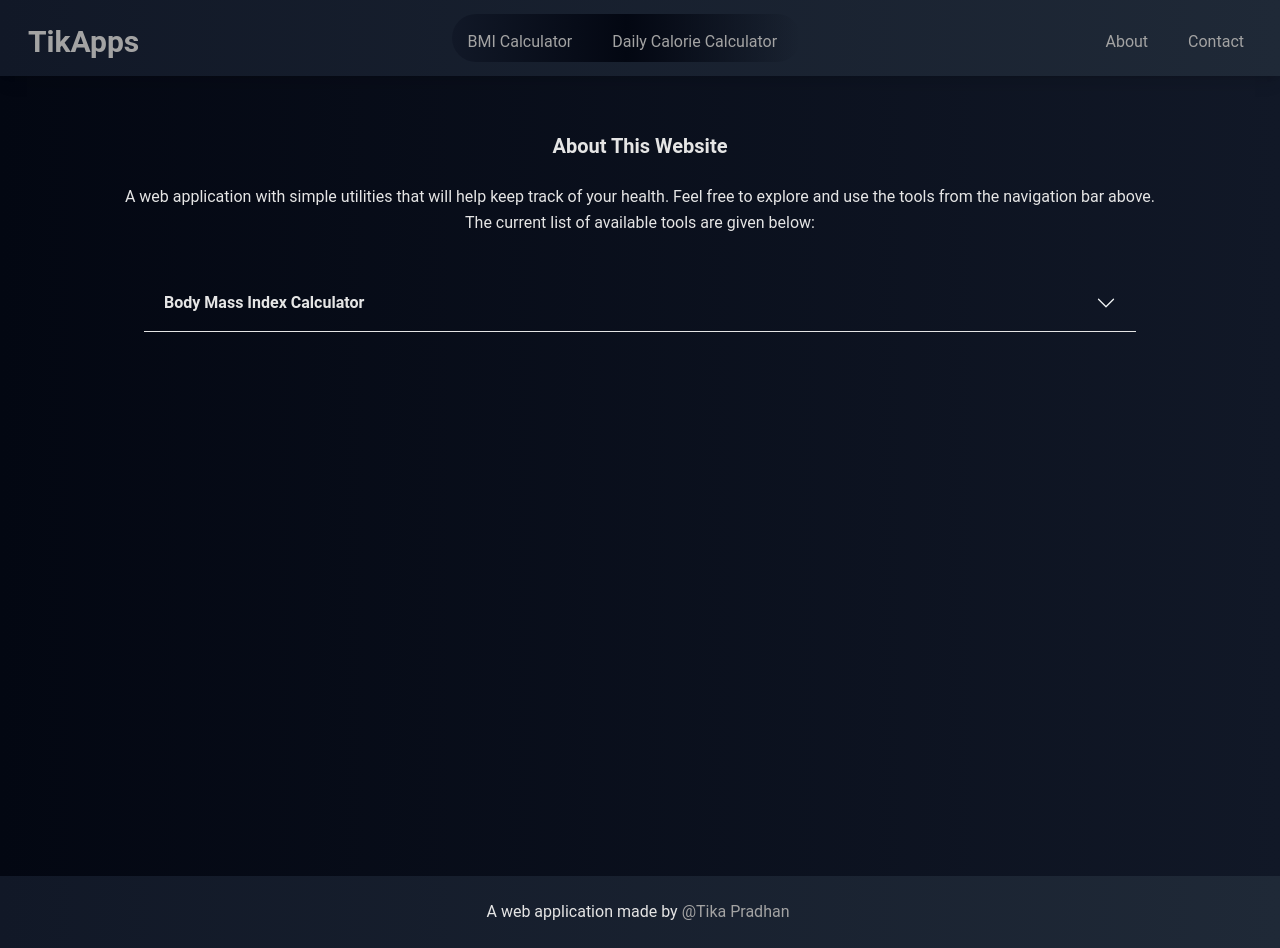
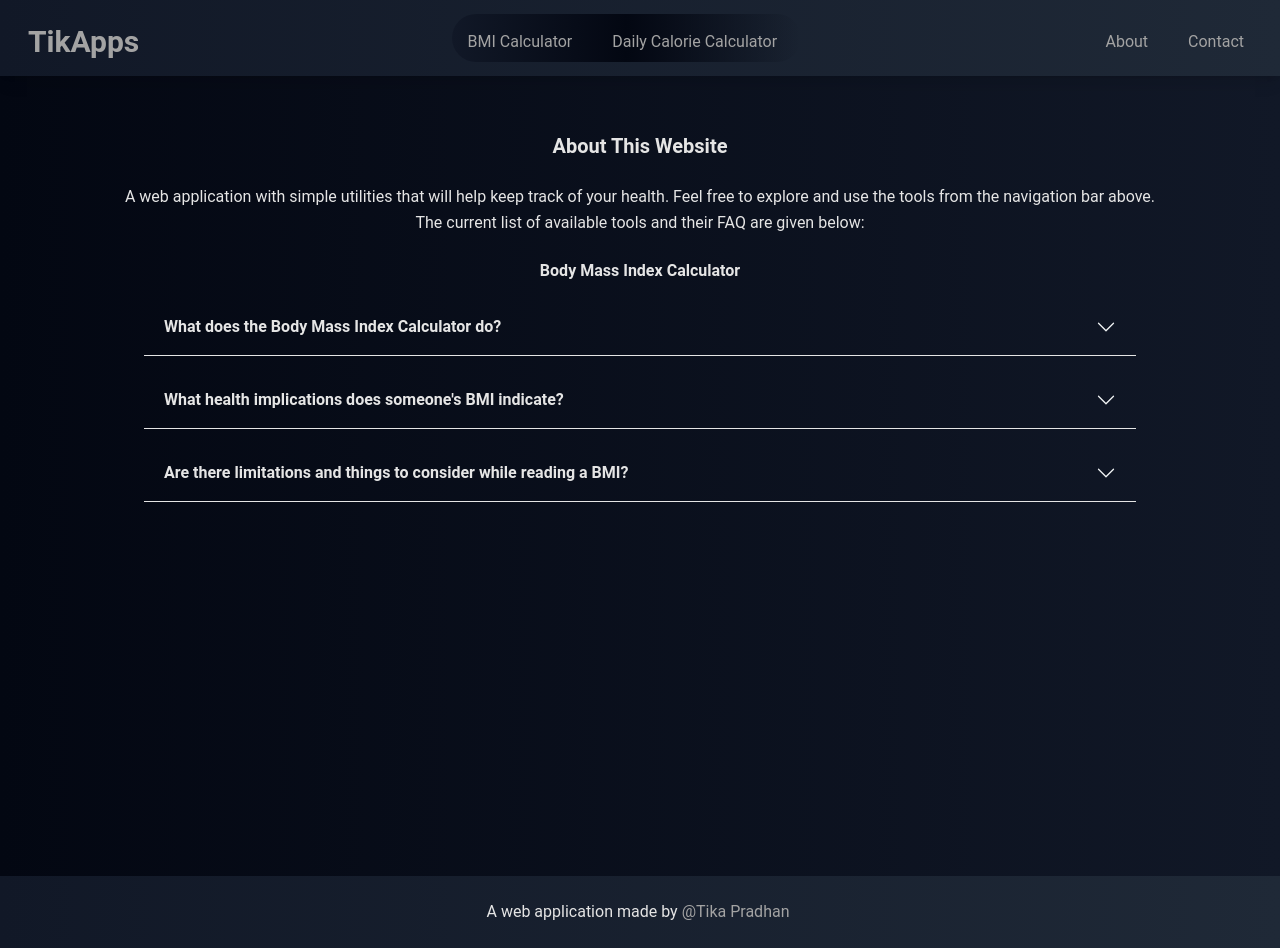
Before and after one commit to tikap/TikApps, a Next.js app: page /about in a window 1280 px wide. Built offline with nearby package versions, Linux system fonts and the light colour scheme; what tw-elements would draw is missing.

Commit message:
FAQ link added for BMI and content update

```diff
--- a/app/about/about.js
+++ b/app/about/about.js
@@ -1,4 +1,5 @@
 import CollapsableContent from "../components/content/CollapsableContent";
+import Link from "next/link";
 
 export default function About() {
   return (
@@ -8,20 +9,50 @@ export default function About() {
         <p className="my-4">
           A web application with simple utilities that will help keep track of
           your health. Feel free to explore and use the tools from the
-          navigation bar above. <br /> The current list of available tools are
-          given below:
+          navigation bar above. <br /> The current list of available tools and
+          their FAQ are given below:
         </p>
       </div>
+      <Link
+        id="BodyMassIndexCalculator"
+        href="./bmi"
+        className="mb-6 font-semibold"
+      >
+        Body Mass Index Calculator
+      </Link>
       <div>
         <CollapsableContent
-          contentHeading="Body Mass Index Calculator"
-          content="Body Mass Index (BMI) is an indicator that's calculated using your height
-              and weight. This tool calculates your BMI and indicates if your result
+          contentHeading="What does the Body Mass Index Calculator do?"
+          content="The tool calculates your BMI and indicates if your result
               falls under normal, underweight, overweight or obese categories as standardized
               by the National Institution of Health and World Health Organization."
           uniqueId="collapsableBmiDetails"
         />
       </div>
+      <div>
+        <CollapsableContent
+          contentHeading="What health implications does someone's BMI indicate?"
+          content="Body Mass Index is an estimate of where you fall in the health risk category.
+          Falling within normal BMI range is ideal for avoiding weight related health issues.
+          Higher BMI categories (overweight and obese) indicate higher risk to cardiovascular diseases
+          (heart attack, stroke, etc), diabetes, musculoskeletal disorders and some cancers. Likewise, the lower end of
+          BMI category (underweight) have a greater risks to health conditions like malnutrition, osteoporosis and
+          lowered immunity."
+          uniqueId="collapseBmiIndications"
+        />
+      </div>
+      <div>
+        <CollapsableContent
+          contentHeading="Are there limitations and things to consider while reading a BMI?"
+          content="This index is known to have several limitations.
+          It over-estimates BMI for bodies that are taller and more muscular,
+          and under-estimates shorter and skinnier bodies. The weight categorizations have also varied over jurisdictions
+          and time periods so the BMI ranges will vary depending on which region and year it is being referenced from.
+          The current standard is set by the National Institution of Health (NIH) in 1998 and also re-iterated by
+          the World Health Organization (WHO) over the 1990s."
+          uniqueId="collapsableBmiLimitations"
+        />
+      </div>
     </div>
   );
 }
--- a/app/bmi/bmi.js
+++ b/app/bmi/bmi.js
@@ -2,6 +2,7 @@
 
 import { useState, useRef } from "react";
 import dynamic from "next/dynamic";
+import Link from "next/link.js";
 
 const POUND_TO_KILOGRAM_CONVERSION_RATE = 0.453592;
 const FOOT_TO_INCH_CONVERSION_RATE = 12;
@@ -36,14 +37,6 @@ const BmiResult = dynamic(() => import("./bmiResult.js"), {
   loading: () => <p className="my-4">Loading...</p>,
   ssr: false,
 });
-
-const CollapsableContent = dynamic(
-  () => import("../components/content/CollapsableContent.js"),
-  {
-    loading: () => <p className="my-4">Loading...</p>,
-    ssr: false,
-  }
-);
 //#endregion
 
 // Main component
@@ -298,30 +291,9 @@ export default function Bmi() {
         ) : null}
       </div>
 
-      <div>
-        <CollapsableContent
-          contentHeading="What does BMI indicate?"
-          content="Use your Body Mass Index as an estimate of where you fall in the health risk category,
-          but note that it is not an actual medical prediction. Falling within normal BMI range is ideal for avoiding weight related health issues.
-          Higher BMI categories (overweight and obese) indicate higher risk to cardiovascular diseases
-          (heart attack, stroke, etc), diabetes, musculoskeletal disorders and some cancers. Likewise, the lower end of
-          BMI category (underweight) have a greater risks to health conditions like malnutrition, osteoporosis and
-          lowered immunity."
-          uniqueId="collapseBmiIndications"
-        />
-      </div>
-      <div>
-        <CollapsableContent
-          contentHeading="Limitations of BMI"
-          content="This index is known to have several limitations.
-          It over-estimates BMI for bodies that are taller and more muscular,
-          and under-estimates shorter and skinnier bodies. The weight categorizations have also varied over jurisdictions
-          and time periods so the BMI ranges will vary depending on which region and year it is being referenced from.
-          The current standard is set by the National Institution of Health (NIH) in 1998 and also echoed by
-          the World Health Organization (WHO) over the 1990s."
-          uniqueId="collapsableBmiLimitations"
-        />
-      </div>
+      <Link className="underline m-8" href="./about#BodyMassIndexCalculator">
+        Body Mass Index FAQ: Learn more
+      </Link>
     </div>
   );
 }
--- a/app/bmi/bmiResult.js
+++ b/app/bmi/bmiResult.js
@@ -47,7 +47,7 @@ export default function BmiResult({ resultValue, referenceToThisElement }) {
 
   return (
     <div ref={referenceToThisElement} className="flex justify-center">
-      <div className="w-128 p-2 my-4">
+      <div className="w-128 p-2 mb-4">
         <div className="block m-8">
           Your BMI:
           <span className="font-bold text-lg mx-2">{resultValue}</span>
--- a/app/components/forms/CalculateButton.js
+++ b/app/components/forms/CalculateButton.js
@@ -7,7 +7,8 @@ export default function CalculateButton({ label, onCalculateButtonClick }) {
       onClick={onCalculateButtonClick}
       data-te-ripple-init
       data-te-ripple-color="light"
-      className="rounded-lg bg-indigo-900 px-7 pb-2.5 pt-3 text-sm font-medium uppercase leading-normal
+      className="mb-4
+          rounded-lg bg-indigo-900 px-7 pb-2.5 pt-3 text-sm font-medium uppercase leading-normal
           text-neutral-200 shadow-[0_4px_9px_-4px_#3b71ca] transition duration-150 ease-in-out
           hover:bg-indigo-800
           hover:text-neutral-100
```
